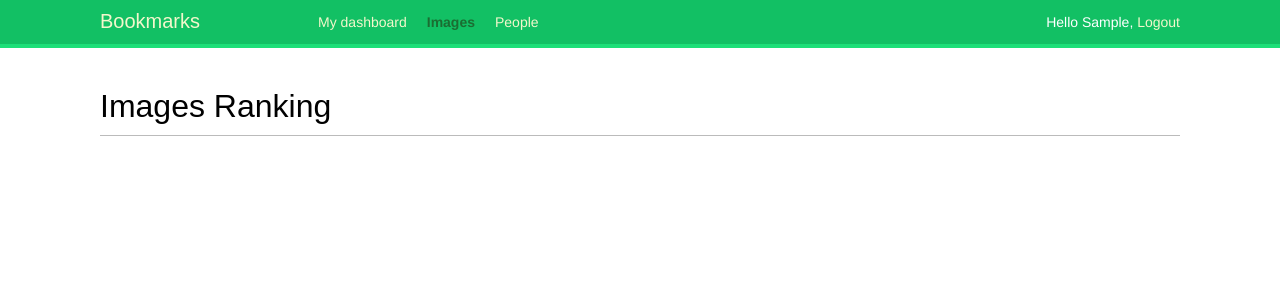
After one commit to marik177/-django_social_bookmark, a Django app: page /images/ranking/ in a window 1280 px wide. The commit adds this page. Shown: the top 300 px of the page. Run offline with Django 4.2, Linux system fonts and the light colour scheme; the visitor is signed in with stand-in values (Sample User, id 1); data that the repository does not hold is empty; some libraries are stand-ins or nearby versions; some web fonts are replaced.

Commit message:
added redis counting image views and ranking

```diff
--- a/account/views.py
+++ b/account/views.py
@@ -95,7 +95,7 @@ def edit(request):
 
 @login_required
 def user_list(request):
-    users = User.objects.filter(is_active=True)
+    users = User.objects.filter(is_active=True).select_related('profile')
     return render(request,
                   'account/user/list.html',
                   {'section': 'people', 'users': users})
--- a/bookmarks/urls.py
+++ b/bookmarks/urls.py
@@ -10,6 +10,7 @@ urlpatterns = [
     path('social-auth/',
          include('social_django.urls', namespace='social')),
     path('images/', include('images.urls', namespace='images')),
+    path('__debug__/', include('debug_toolbar.urls')),
 ]
 
 if settings.DEBUG:
--- a/images/apps.py
+++ b/images/apps.py
@@ -4,3 +4,6 @@ from django.apps import AppConfig
 class ImagesConfig(AppConfig):
     default_auto_field = "django.db.models.BigAutoField"
     name = "images"
+
+    def ready(self):
+        from . import signals
--- a/images/models.py
+++ b/images/models.py
@@ -17,11 +17,13 @@ class Image(models.Model):
     users_like = models.ManyToManyField(settings.AUTH_USER_MODEL,
                                         related_name='images_liked',
                                         blank=True)
+    total_likes = models.PositiveIntegerField(default=0)
 
     class Meta:
         ordering = ['-created']
         indexes = [
             models.Index(fields=['-created']),
+            models.Index(fields=['-total_likes']),
         ]
 
     def __str__(self):
--- a/images/templates/images/image/detail.html
+++ b/images/templates/images/image/detail.html
@@ -15,6 +15,9 @@
         <span class="count">
           <span class="total">{{ total_likes }}</span>
           like{{ total_likes|pluralize }}</span>
+      <span class="count">
+        <span>{{ total_views }} view{{ total_views|pluralize }}</span>
+      </span>
         <a href="#" data-id="{{ image.id }}"
            data-action="{% if request.user in users_like %}un{% endif %}like"
            class="like button">
--- /dev/null
+++ b/images/templates/images/image/ranking.html
@@ -0,0 +1,17 @@
+{% extends 'base.html' %}
+
+{% block title %}
+Images Ranking
+{% endblock %}
+
+{% block content %}
+<h1>Images Ranking</h1>
+  <ol>
+  {% for image in most_viewed_images %}
+    <li>
+      <a href="{{ image.get_absolute_url }}">{{ image.title }}</a>
+    </li>
+  {% endfor %}
+
+  </ol>
+{% endblock %}
--- a/images/urls.py
+++ b/images/urls.py
@@ -7,4 +7,5 @@ urlpatterns = [
     path('detail/<int:id>/<slug:slug>/', views.image_detail, name='detail'),
     path('like/', views.image_like, name='like'),
     path('', views.image_list, name='list'),
+    path('ranking/', views.image_ranking, name='ranking'),
 ]
--- a/images/views.py
+++ b/images/views.py
@@ -10,6 +10,12 @@ from django.views.generic import View
 from .forms import ImageCreateForm
 from .models import Image
 from actions.utils import create_action
+import redis
+from django.conf import settings
+
+r = redis.Redis(host=settings.REDIS_HOST,
+                port=settings.REDIS_PORT,
+                db=settings.REDIS_DB, )
 
 
 @login_required
@@ -30,7 +36,15 @@ def image_create(request):
 
 def image_detail(request, id, slug):
     image = get_object_or_404(Image, id=id, slug=slug)
-    return render(request, 'images/image/detail.html', {'image': image, 'section': 'images'})
+    # image = Image.objects.prefetch_related('users_like__profile').get(id=id, slug=slug)
+    # increment total views by 1
+    total_views = r.incr(f'image:{image.id}:views')
+    # increment image ranking by 1
+    r.zincrby('image_ranking', 1, image.id)
+    return render(request, 'images/image/detail.html',
+                  {'image': image,
+                   'section': 'images',
+                   'total_views': total_views})
 
 
 @login_required
@@ -73,3 +87,15 @@ def image_list(request):
                       {'section': 'images', 'images': images})
     return render(request, 'images/image/list.html',
                   {'section': 'images', 'images': images})
+
+
+@login_required
+def image_ranking(request):
+    # get image ranking dictionary
+    image_ranking = r.zrange('image_ranking', 0, -1, desc=True)[:10]
+    image_ranking_ids = [int(id) for id in image_ranking]
+    most_viewed_images = list(Image.objects.filter(id__in=image_ranking_ids))
+    most_viewed_images.sort(key=lambda x: image_ranking_ids.index(x.id))
+    return render(request, 'images/image/ranking.html',
+                  {'section': 'images',
+                   'most_viewed_images': most_viewed_images})
```
Also changed, not shown: bookmarks/settings.py (+10 -0 lines), images/signals.py (added, +10 -0 lines), images/migrations/0002_image_total_likes_and_more.py (added).
